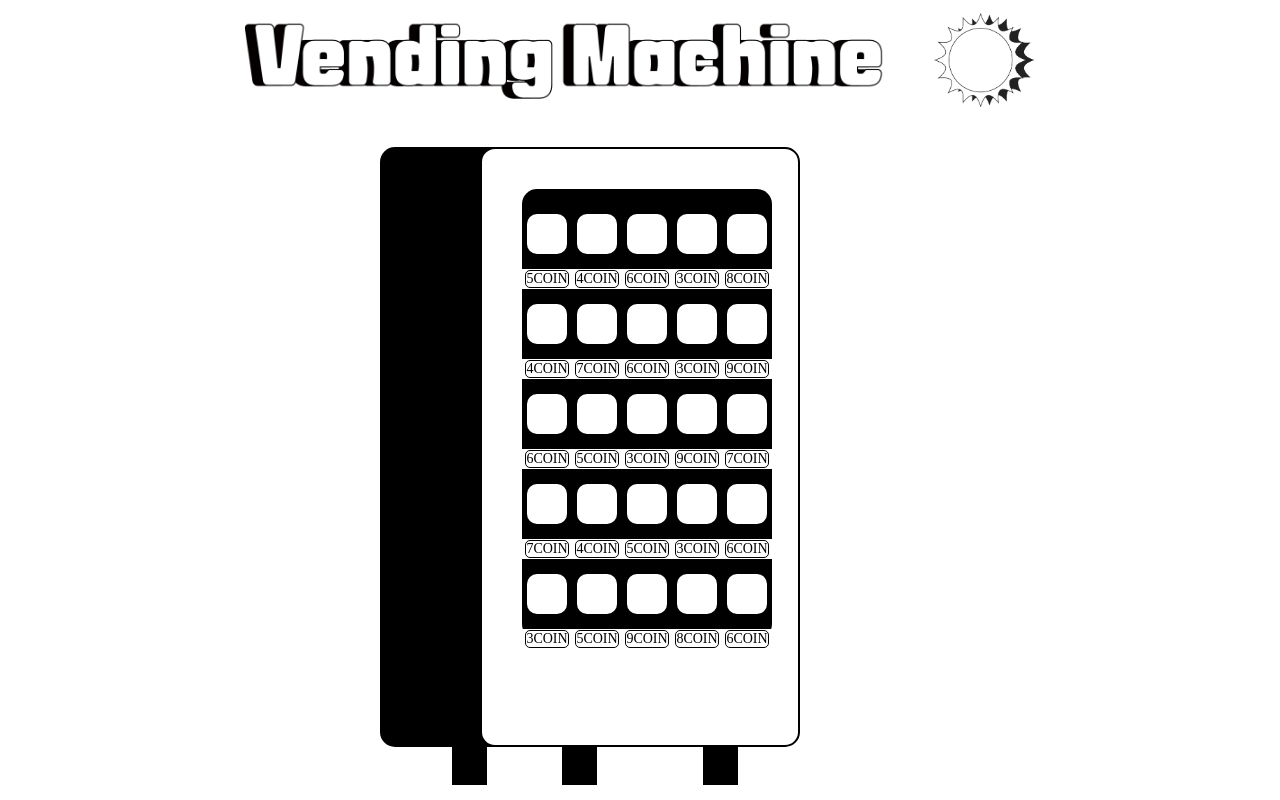
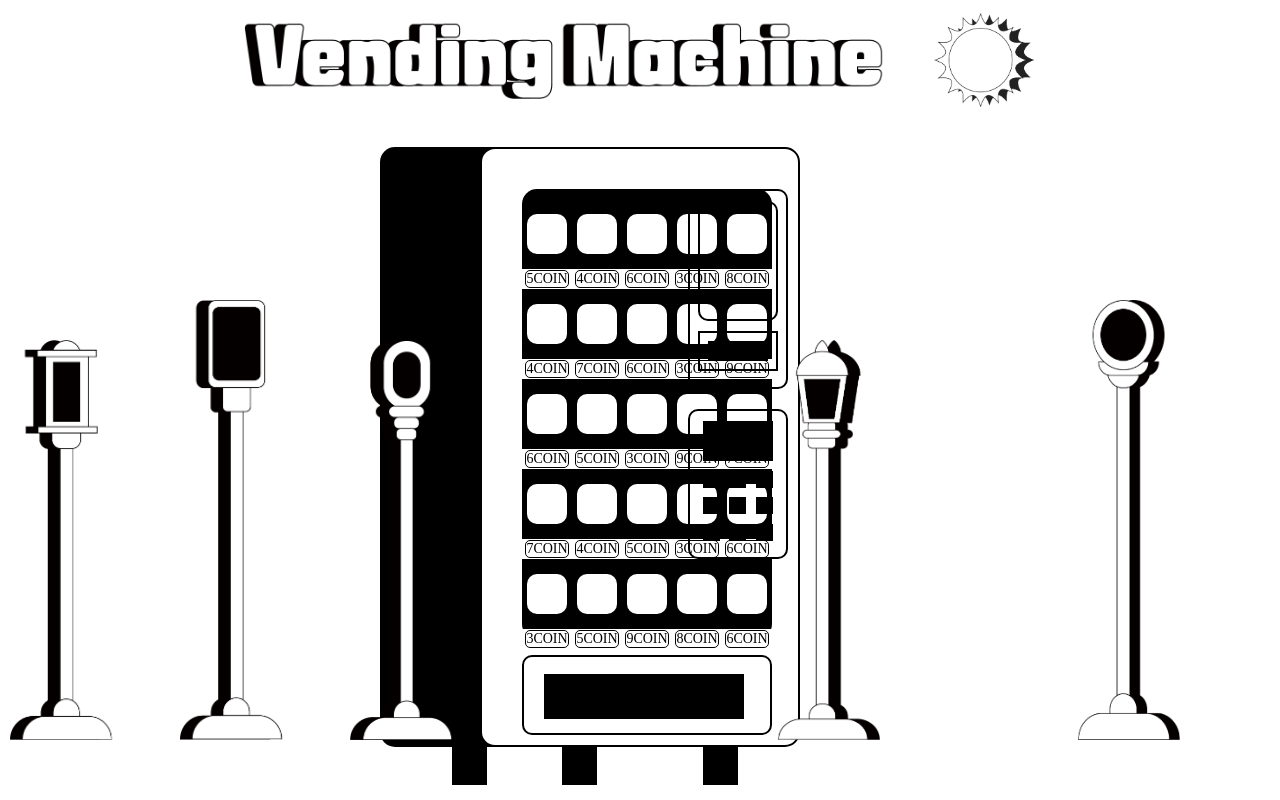
Before and after one commit to zoeznm/vending-machine, a website: page vending-machine/vending-machine.html in a window 1280 px wide. Drawn offline with Linux system fonts and the light colour scheme.

Commit message:
마크업 완료

```diff
--- a/vending-machine/vending-machine.css
+++ b/vending-machine/vending-machine.css
@@ -268,3 +268,187 @@ body, html {
   background-color: #4333A6;
   color: #fff;
 }
+.left_box1 {
+  position: absolute;
+  top: 40px;
+  width: 100px;
+  height: 200px;
+  border: 2px solid black;
+  border-radius: 10px;
+  right: 10px;
+}
+.screen {
+  position: absolute;
+  top: 10px;
+  left: 8px;
+  width: 80px;
+  height: 120px;
+  border-radius: 10px;
+  border: 2px solid black;
+}
+.insertbox {
+  position: absolute;
+  top: 140px;
+  left: 8px;
+  width: 80px;
+  height: 40px;
+  border: 2px solid black;
+}
+.insert {
+  position: absolute;
+  top: 8px;
+  left: 8px;
+  width: 60px;
+  height: 20px;
+  background-color: black;
+}
+.left_box2 {
+  position: absolute;
+  top: 260px;
+  right: 10px;
+  width: 100px;
+  height: 150px;
+  border-radius: 10px;
+  border: 2px solid black;
+}
+.innerbox {
+  position: absolute;
+  top: 10px;
+  left: 13px;
+  width: 70px;
+  height: 40px;
+  background-color: black;
+}
+.bigbox {
+  position: absolute;
+  top: 50px;
+  width: 70px;
+  height: 70px;
+}
+.bigbox > div:nth-child(1) {
+  position: absolute;
+  width: 17px;
+  height: 17px;
+  background-color: rgb(0, 0, 0);
+  cursor: pointer;
+}
+.bigbox > div:nth-child(2) {
+  position: absolute;
+  left: 26px;
+  width: 17px;
+  height: 17px;
+  background-color: rgb(0, 0, 0);
+  cursor: pointer;
+}
+.bigbox > div:nth-child(3) {
+  position: absolute;
+  right: 0;
+  width: 17px;
+  height: 17px;
+  background-color: rgb(0, 0, 0);
+  cursor: pointer;
+}
+.bigbox > div:nth-child(4) {
+  position: absolute;
+  top: 26px;
+  width: 17px;
+  height: 17px;
+  background-color: rgb(0, 0, 0);
+  cursor: pointer;
+}
+.bigbox > div:nth-child(5) {
+  position: absolute;
+  top: 26px;
+  left: 26px;
+  width: 17px;
+  height: 17px;
+  background-color: rgb(0, 0, 0);
+  cursor: pointer;
+}
+.bigbox > div:nth-child(6) {
+  position: absolute;
+  top: 26px;
+  right: 0;
+  width: 17px;
+  height: 17px;
+  background-color: rgb(0, 0, 0);
+  cursor: pointer;
+}
+.bigbox > div:nth-child(7) {
+  position: absolute;
+  bottom: 0;
+  width: 17px;
+  height: 17px;
+  background-color: rgb(0, 0, 0);
+  cursor: pointer;
+}
+.bigbox > div:nth-child(8) {
+  position: absolute;
+  bottom: 0;
+  left: 26px;
+  width: 17px;
+  height: 17px;
+  background-color: rgb(0, 0, 0);
+  cursor: pointer;
+}
+.bigbox > div:nth-child(9) {
+  position: absolute;
+  bottom: 0;
+  right: 0;
+  width: 17px;
+  height: 17px;
+  background-color: rgb(0, 0, 0);
+  cursor: pointer;
+}
+.outbox {
+  position: absolute;
+  bottom: 10px;
+  left: 40px;
+  width: 250px;
+  height: 80px;
+  border: 2px solid black;
+  border-radius: 10px;
+}
+.productbox {
+  position: absolute;
+  top: 17px;
+  left: 20px;
+  width: 200px;
+  height: 45px;
+  background-color: black;
+}
+.animallamp_non {
+  position: fixed;
+  bottom: 60px;
+  left: 10px;
+  width: 8%;
+  height: 50%;
+}
+.crimelamp_non {
+  position: fixed;
+  bottom: 60px;
+  left: 180px;
+  width: 8%;
+  height: 55%;
+}
+.radiationlamp_non {
+  position: fixed;
+  bottom: 60px;
+  left: 350px;
+  width: 8%;
+  height: 50%;
+}
+.timelamp_non {
+  position: fixed;
+  bottom: 60px;
+  right: 100px;
+  width: 8%;
+  height: 55%;
+}
+.spacelamp_non {
+  position: fixed;
+  bottom: 60px;
+  right: 400px;
+  width: 8%;
+  height: 50%;
+}
--- a/vending-machine/vending-machine.html
+++ b/vending-machine/vending-machine.html
@@ -95,8 +95,7 @@
         </div>
         <div class="left_box2">
           <div class="innerbox">
-            <div class="bigbox"></div>
-            <div class="number">
+            <div class="bigbox">
               <div></div>
               <div></div>
               <div></div>
@@ -116,17 +115,20 @@
             </div>
           </div>
         </div>
+        <div class="outbox">
+          <div class="productbox"></div>
+        </div>
         <div class="leg1"></div>
         <div class="leg2"></div>
         <div class="leg3"></div>
       </div>
     </div>
     <!-- ! lamp_non ! -->
-    <!-- <img class="animallamp_non" src="/img/animallamp_non.png" alt="animallamp_non">
+    <img class="animallamp_non" src="/img/animallamp_non.png" alt="animallamp_non">
     <img class="crimelamp_non" src="/img/crimelamp_non.png" alt="crimelamp_non">
     <img class="radiationlamp_non" src="/img/radiationlamp_non.png" alt="radiationlamp_non">
-    <img class="timelamp_none" src="/img/timelamp_none.png" alt="timelamp_none">
-    <img class="spacelamp_non" src="/img/spacelamp_non.png" alt="spacelamp_non"> -->
+    <img class="timelamp_non" src="/img/timelamp_none.png" alt="timelamp_none">
+    <img class="spacelamp_non" src="/img/spacelamp_non.png" alt="spacelamp_non">
     <!-- ! lamp-color ! -->
      <!-- <img class="animallamp_light" src="/img/animallamp_light.png" alt="animallamp_light">
      <img class="crimelamp_light" src="/img/crimelamp_light.png" alt="crimelamp_light">
```
